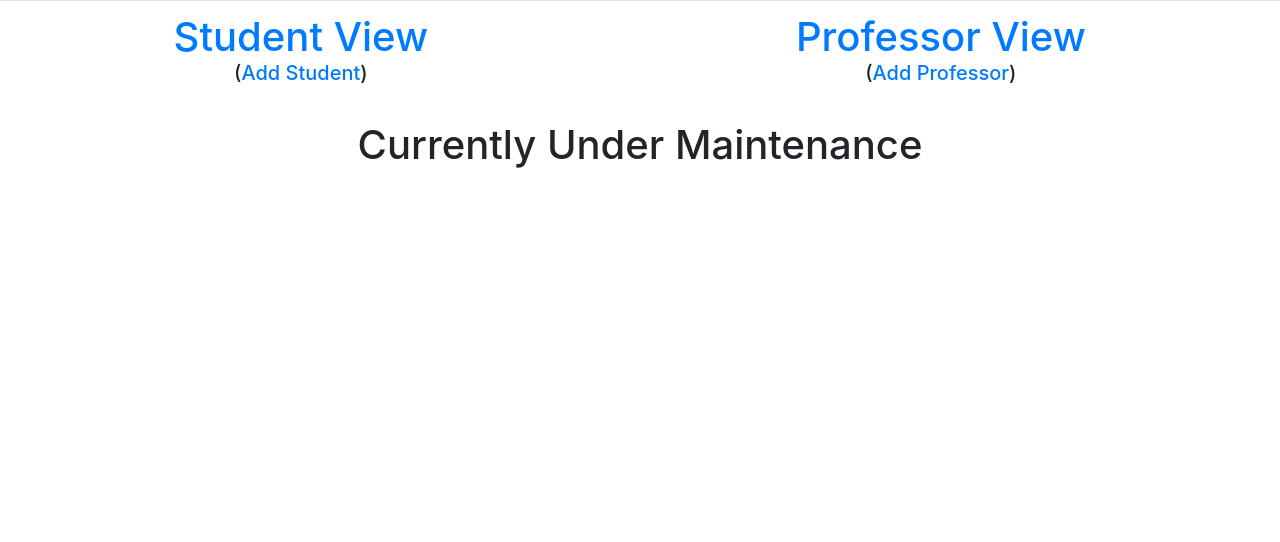
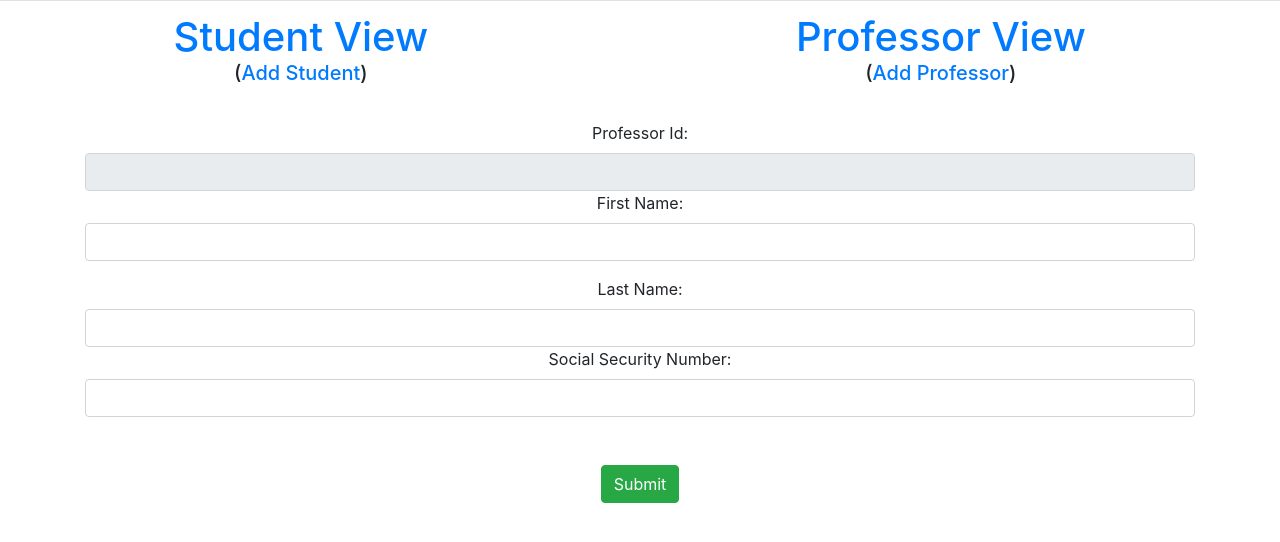
Before and after one commit to gauravnain14/StudentCatalog, a React (Create React App) app in the folder frontend/studentcatalog/: page /addProfessor in a window 1280 px wide. Shown: the top 542 px of the page. Built offline with nearby package versions, Linux system fonts and the light colour scheme.

Commit message:
sixteenth push

```diff
--- a/frontend/studentcatalog/src/components/general/AddProfessor.jsx
+++ b/frontend/studentcatalog/src/components/general/AddProfessor.jsx
@@ -1,20 +1,56 @@
 import React, { Component } from 'react'
 import { Link } from 'react-router-dom'
+import ProfessorDataService from '../../services/ProfessorDataService'
 
 class AddProfessor extends Component {
+    constructor(props){
+        super(props)
+        this.state = {
+          professorId: this.props.match.params.professorId,
+          professorFirstName: '',
+          professorLastName: '',
+          professorSsn: ''
+        }
+        this.handleSubmit = this.handleSubmit.bind(this)
+        this.handleChange = this.handleChange.bind(this)
+    }
+
+    handleChange(event) {
+        this.setState({[event.target.name]: event.target.value})
+      }
+
+      handleSubmit() {
+        let professor = {
+          professorId: this.state.professorId,
+          professorFirstName: this.state.professorFirstName,
+          professorLastName: this.state.professorLastName,
+          professorSsn: this.state.professorSsn
+        }
+        ProfessorDataService.addProfessor(professor)
+      }
+
     render() {
       return(
-        <div>
+            <div><h1 style={{textAlign:"center"}}>
+            <table className="table"><tr>
+            <td><Link to="/">Student View</Link><h5>(<Link to="/addStudent">Add Student</Link>)</h5></td>
+            <td><Link to="/professorView">Professor View</Link><h5>(<Link to="/addProfessor">Add Professor</Link>)</h5></td>
+            </tr> </table></h1>
 
-<h1 style={{textAlign:"center"}}>
-          <table className="table">
-            <tr>
-              <td><Link to="/">Student View</Link><h5>(<Link to="/addStudent">Add Student</Link>)</h5></td>
-              <td><Link to="/professorView">Professor View</Link><h5>(<Link to="/addProfessor">Add Professor</Link>)</h5></td>
-              </tr>
-          </table>
-          </h1>
-          <h1>Currently Under Maintenance</h1>
+            <div className="container">
+                    <form onSubmit={this.handleSubmit}>
+                        <div className="form-group">
+                         <label>Professor Id: </label>
+                         <input className="form-control" type="text" value={this.state.professorId} disabled/>
+                         <label>First Name:</label><input className="form-control" type="text" name="professorFirstName" onChange={this.handleChange}></input>
+                        </div><div>
+                         <label>Last Name:</label><input className="form-control" type="text" name="professorLastName" onChange={this.handleChange}></input>
+                        </div><div>
+                         <label>Social Security Number:</label><input className="form-control" type="text" name="professorSsn" onChange={this.handleChange}></input>
+                        </div><br/><br/>
+                      <button className="btn btn-success" type="submit">Submit</button><br/><br/>
+                    </form>
+                </div>
         </div>
       )
     }
--- a/frontend/studentcatalog/src/components/general/AddStudent.jsx
+++ b/frontend/studentcatalog/src/components/general/AddStudent.jsx
@@ -6,9 +6,10 @@ class AddStudent extends Component {
     constructor(props){
         super(props)
         this.state = {
-            firstName: '',
-            lastName: '',
-            ssn: ''
+            studentId: this.props.match.params.studentId,
+            studentFirstName: '',
+            studentLastName: '',
+            studentSsn: ''
         }
         this.handleSubmit = this.handleSubmit.bind(this)
         this.handleChange = this.handleChange.bind(this)
@@ -20,14 +21,13 @@ class AddStudent extends Component {
 
       handleSubmit() {
         let student = {
-          id: 0,
-          firstName: this.state.firstName,
-          lastName: this.state.lastName,
-          ssn: this.state.ssn
+          studentId: this.state.studentId,
+          studentFirstName: this.state.studentFirstName,
+          studentLastName: this.state.studentLastName,
+          studentSsn: this.state.studentSsn
         }
         StudentDataService.addStudent(student)
       }
-
 
     render() {
       return(
@@ -40,11 +40,13 @@ class AddStudent extends Component {
             <div className="container">
                     <form onSubmit={this.handleSubmit}>
                         <div className="form-group">
-                         <label>First Name:</label><input className="form-control" type="text" name="firstName" onChange={this.handleChange}></input>
+                         <label>Student Id: </label>
+                         <input className="form-control" type="text" value={this.state.studentId} disabled/>
+                         <label>First Name:</label><input className="form-control" type="text" name="studentFirstName" onChange={this.handleChange}></input>
                         </div><div>
-                         <label>Last Name:</label><input className="form-control" type="text" name="lastName" onChange={this.handleChange}></input>
+                         <label>Last Name:</label><input className="form-control" type="text" name="studentLastName" onChange={this.handleChange}></input>
                         </div><div>
-                         <label>Social Security Number:</label><input className="form-control" type="text" name="ssn" onChange={this.handleChange}></input>
+                         <label>Social Security Number:</label><input className="form-control" type="text" name="studentSsn" onChange={this.handleChange}></input>
                         </div><br/><br/>
                       <button className="btn btn-success" type="submit">Submit</button><br/><br/>
                     </form>
--- a/frontend/studentcatalog/src/components/general/ProfessorView.jsx
+++ b/frontend/studentcatalog/src/components/general/ProfessorView.jsx
@@ -1,8 +1,8 @@
 import React, { Component } from 'react'
-import { withRouter, Link } from 'react-router-dom'
+import { Link } from 'react-router-dom'
 import ProfessorDataService from '../../services/ProfessorDataService'
 
-class ProfessorView extends Component {
+export default class ProfessorView extends Component {
   constructor(props) {
     super(props)
     this.state = {
@@ -48,10 +48,10 @@ class ProfessorView extends Component {
             <tbody>
             {
               this.state.professors.map(professors =>
-                <tr style={{textAlign: "center"}} key={professors.professor_id}>
-                  <td>{professors.professor_id}</td>
-                  <td>{professors.professor_first_name}</td>
-                  <td>{professors.professor_last_name}</td>
+                <tr style={{textAlign: "center"}} key={professors.professorId}>
+                  <td>{professors.professorId}</td>
+                  <td>{professors.professorFirstName}</td>
+                  <td>{professors.professorLastName}</td>
                 </tr>
               )
             }
@@ -62,5 +62,3 @@ class ProfessorView extends Component {
     )
   }
 }
-
-export default withRouter(ProfessorView);
--- a/frontend/studentcatalog/src/components/general/StudentView.jsx
+++ b/frontend/studentcatalog/src/components/general/StudentView.jsx
@@ -1,8 +1,8 @@
 import React, { Component } from 'react'
-import { withRouter, Link } from 'react-router-dom'
+import { Link } from 'react-router-dom'
 import StudentDataService from '../../services/StudentDataService'
 
-class StudentView extends Component {
+export default class StudentView extends Component {
   constructor(props) {
     super(props)
     this.state = {
@@ -42,16 +42,18 @@ class StudentView extends Component {
           <table className="table">
             <thead>
               <tr style={{textAlign: "center", color: "black"}}>
+                <th>Student ID</th>
                 <th>First Name</th>
                 <th>Last Name</th>
               </tr>
             </thead>
             <tbody>
             {
-              this.state.students.map((count, students) =>
-                <tr style={{textAlign: "center", color: "green"}} key={count}>
-                  <td>{students.student_first_name}</td>
-                  <td>{students.student_last_name}</td>
+              this.state.students.map(students =>
+                <tr style={{textAlign: "center", color: "white"}} key={students.students_id}>
+                  <td>{students.studentId}</td>
+                  <td>{students.studentFirstName}</td>
+                  <td>{students.studentLastName}</td>
                 </tr>
               )
             }
@@ -62,5 +64,3 @@ class StudentView extends Component {
     )
   }
 }
-
-export default withRouter(StudentView);
--- a/frontend/studentcatalog/src/services/ProfessorDataService.js
+++ b/frontend/studentcatalog/src/services/ProfessorDataService.js
@@ -7,11 +7,11 @@ class ProfessorDataService {
   }
 
   getProfessorByName(firstName, lastName) {
-    return axios.get(`http://localhost:8080/first_name/${lastName}/last_name/${firstName}`)
+    return axios.get(`http://localhost:8080/professors/first_name/${lastName}/last_name/${firstName}`)
   }
 
   addProfessor(professor) {
-    return axios.post(`http://localhost:8080/addProfessors`, professor)
+    return axios.post(`http://localhost:8080/professors/addProfessors`, professor)
   }
 }
 
--- a/frontend/studentcatalog/src/services/StudentDataService.js
+++ b/frontend/studentcatalog/src/services/StudentDataService.js
@@ -7,11 +7,11 @@ class StudentDataService {
   }
 
   getStudentByName(firstName, lastName) {
-    return axios.get(`http://localhost:8080/first_name/${lastName}/last_name/${firstName}`)
+    return axios.get(`http://localhost:8080/students/first_name/${lastName}/last_name/${firstName}`)
   }
 
   addStudent(student) {
-    return axios.post(`http://localhost:8080/addStudent`, student)
+    return axios.post(`http://localhost:8080/students/addStudent`, student)
   }
 }
 
```
Also changed, not shown: 2 other files (tests, documents, lock files or other folders).
